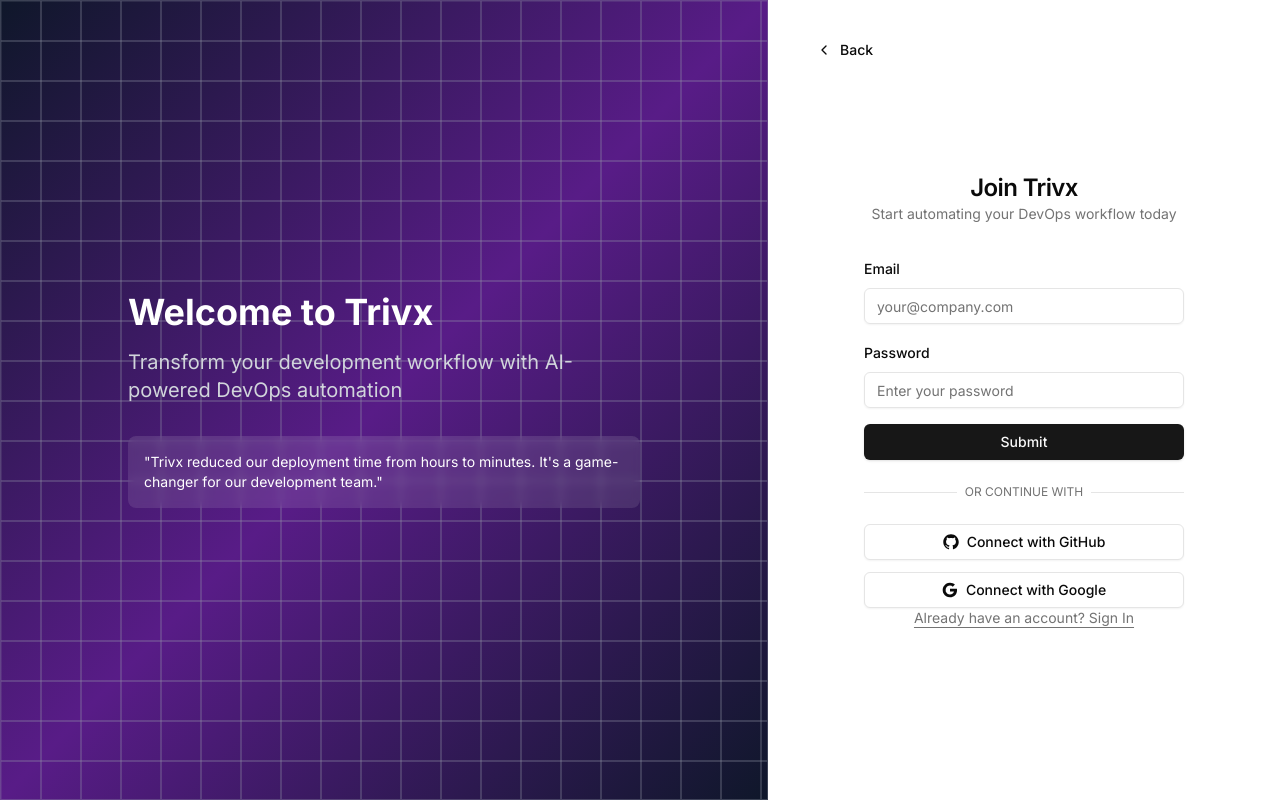
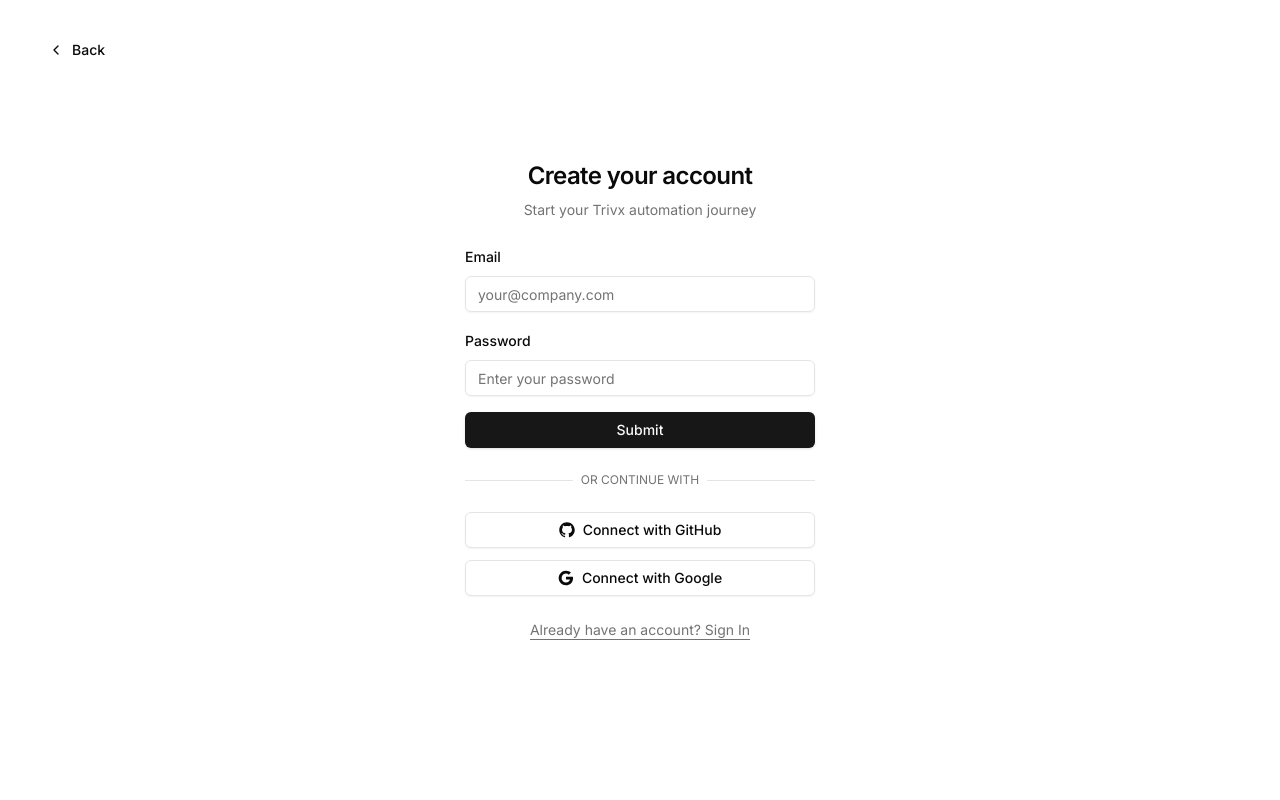
Before and after one commit to trivx-ai/Devop-ai, a Next.js app: page /signup in a window 1280 px wide. Built offline with nearby package versions, Linux system fonts and the light colour scheme.

Commit message:
Fix some ui issues

```diff
--- a/app/(auth)/signup/page.tsx
+++ b/app/(auth)/signup/page.tsx
@@ -1,5 +1,4 @@
 import { buttonVariants } from "@/components/ui/button";
-import { Grid } from "@/components/ui/grid";
 import { UserAuthForm } from "@/components/user-auth-form";
 import { cn } from "@/lib/utils";
 import { ChevronLeft } from "lucide-react";
@@ -13,33 +12,7 @@
 
 export default function SignUpPage() {
   return (
-    <div className="relative flex h-screen w-screen">
-      {/* Left Side - Grid Design with Content (60%) */}
-      <div className="relative flex w-3/5 items-center justify-center bg-gradient-to-br from-slate-900 via-purple-900 to-slate-900 overflow-hidden">
-        <div className="absolute inset-0">
-          <Grid />
-        </div>
-
-        <div className="relative z-10 max-w-xl px-8 text-white">
-          <div className="mb-8">
-            <h1 className="mb-4 text-4xl font-bold">Welcome to Trivx</h1>
-            <p className="text-xl text-gray-300">
-              Transform your development workflow with AI-powered DevOps
-              automation
-            </p>
-          </div>
-
-          <div className="mt-8 rounded-lg bg-white/10 p-4 backdrop-blur-sm">
-            <p className="text-sm">
-              "Trivx reduced our deployment time from hours to minutes. It's a
-              game-changer for our development team."
-            </p>
-          </div>
-        </div>
-      </div>
-
-      {/* Right Side - Signup Form (40%) */}
-      <div className="relative flex w-2/5 items-center justify-center bg-white dark:bg-slate-950">
+    <div className="container flex h-screen w-screen flex-col items-center justify-center">
       <Link
         href="/"
         className={cn(
@@ -52,17 +25,19 @@
           Back
         </>
       </Link>
-        <div className="w-full max-w-sm px-8">
-          <div className="mb-8 text-center">
+
+      <div className="mx-auto flex w-full flex-col justify-center gap-6 sm:w-[350px]">
+        <div className="flex flex-col gap-2 text-center">
           <h1 className="text-2xl font-semibold tracking-tight">
-              Join Trivx
+            Create your account
           </h1>
           <p className="text-sm text-muted-foreground">
-              Start automating your DevOps workflow today
+            Start your Trivx automation journey
           </p>
         </div>
 
         <UserAuthForm />
+
         <p className="px-8 text-center text-sm text-muted-foreground">
           <Link
             href="/signin"
@@ -73,6 +48,5 @@
         </p>
       </div>
     </div>
-    </div>
   );
 }
--- a/components/landing/features-flow.tsx
+++ b/components/landing/features-flow.tsx
@@ -110,16 +110,22 @@
         </div>
 
         {/* Center Right - DevOpAI */}
+        {/* Center Left - GitHub */}
         <div className="flex flex-col items-center">
           <Circle
-            ref={devopaiRef}
-            className="size-24 bg-gradient-to-br from-[var(--color-one)]/20 to-[var(--color-two)]/20 border-[var(--color-one)]/40 shadow-xl hover:shadow-2xl"
+            ref={githubRef}
+            className="size-20 bg-gray-900/10 border-gray-600/30 hover:border-gray-600/50"
             label="Trivx"
           >
-            <div className="flex items-center justify-center w-full h-full bg-gradient-to-br from-[var(--color-one)] to-[var(--color-two)] rounded-xl">
-              <Zap className="h-12 w-12 text-white" />
-            </div>
+            <Image
+              src={trivxLogo}
+              alt="Trivx"
+              className="h-13 w-13 text-gray-700 dark:text-gray-300"
+            />
           </Circle>
+          <div className="mt-2 px-3 py-1 bg-orange-100 dark:bg-orange-900/30 text-orange-700 dark:text-orange-400 text-xs rounded-full border border-orange-300 dark:border-orange-700">
+            Active
+          </div>
         </div>
 
         {/* Right Side - Services */}
```
Lines whose indentation alone changed are shown as unchanged.
